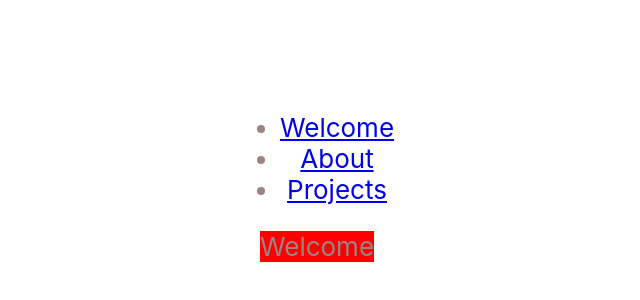
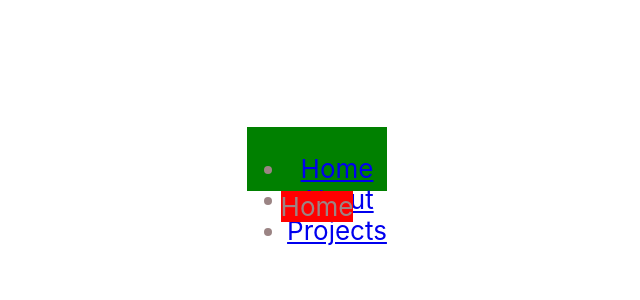
Before and after one commit to elis-11/apartment-filter, a React (Create React App) app: page / in a window 1280 px wide. Shown: the part 226-526 px from the top of the page, without its empty margins (323-963 px from the left). Built offline with nearby package versions, Linux system fonts and the light colour scheme.

Commit message:
Navigation

```diff
--- a/public/index.html
+++ b/public/index.html
@@ -9,6 +9,11 @@
       name="description"
       content="Web site created using create-react-app"
     />
+    <!-- Load an icon library -->
+    <link
+      rel="stylesheet"
+      href="https://cdnjs.cloudflare.com/ajax/libs/font-awesome/4.7.0/css/font-awesome.min.css"
+    />
     <title>Router-6</title>
   </head>
   <body>
--- a/src/App.js
+++ b/src/App.js
@@ -1,6 +1,6 @@
 import { Routes, Route, Link } from "react-router-dom";
 import Nav from "./components/Nav";
-import Welcome from "./pages/Welcome";
+import Home from "./pages/Home";
 import About from "./pages/About";
 import "./App.scss";
 import Projects from "./pages/Projects";
@@ -10,7 +10,7 @@ function App() {
     <div className="App">
       <Nav />
       <Routes>
-        <Route path="/" element={<Welcome />} />
+        <Route path="/" element={<Home />} />
         <Route path="/about" element={<About />} />
         <Route path="/projects" element={<Projects />} />
       </Routes>
--- a/src/components/Nav.jsx
+++ b/src/components/Nav.jsx
@@ -1,15 +1,24 @@
-import { NavLink } from 'react-router-dom';
+import { NavLink } from "react-router-dom";
+import "../styles/Nav.scss";
 
 const Nav = () => {
-    return (
-        <nav>
-            <ul>
-                <li><NavLink to="/">Welcome</NavLink></li>
-                <li><NavLink to="register">About</NavLink></li>
-                <li><NavLink to="login">Projects</NavLink></li>
-            </ul>
-        </nav>
-    )
-}
+  return (
+    <div className="Nav">
+      <nav>
+        <ul>
+          <li>
+            <NavLink to="/">Home</NavLink>
+          </li>
+          <li>
+            <NavLink to="about">About</NavLink>
+          </li>
+          <li>
+            <NavLink to="projects">Projects</NavLink>
+          </li>
+        </ul>
+      </nav>
+    </div>
+  );
+};
 
 export default Nav;
--- /dev/null
+++ b/src/pages/Home.jsx
@@ -0,0 +1,12 @@
+import React from 'react';
+import '../styles/Home.scss';
+
+const Home = () => {
+  return (
+  <div className="Home">
+    Home
+    </div>
+  )
+};
+
+export default Home;
--- a/src/pages/Welcome.jsx
+++ /dev/null
@@ -1,12 +0,0 @@
-import React from 'react';
-import '../styles/Welcome.scss';
-
-const Welcome = () => {
-  return (
-  <div className="Welcome">
-    Welcome
-    </div>
-  )
-};
-
-export default Welcome;
--- a/src/styles/Welcome.scss
+++ b/src/styles/Home.scss
@@ -1,3 +1,3 @@
-.Welcome {
+.Home {
     background-color: red;
 }
--- /dev/null
+++ b/src/styles/Nav.scss
@@ -0,0 +1,4 @@
+.Nav {
+    background-color: green;
+    height: 8vh;
+}
```
